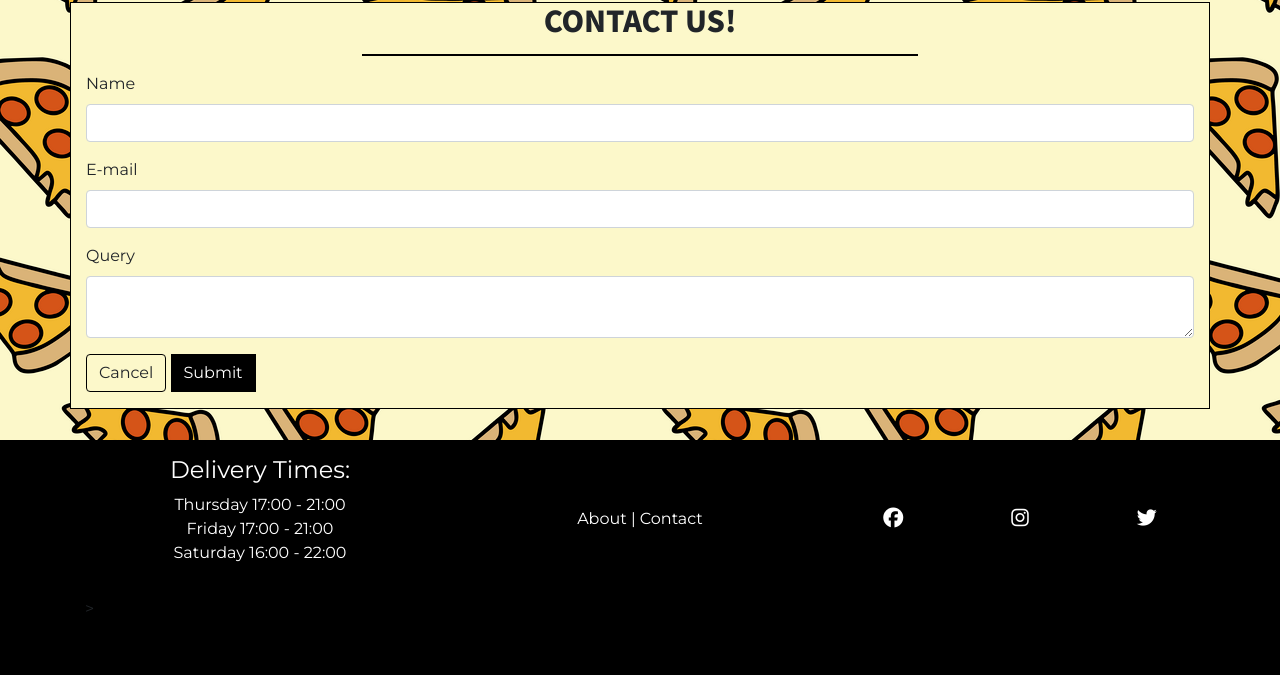
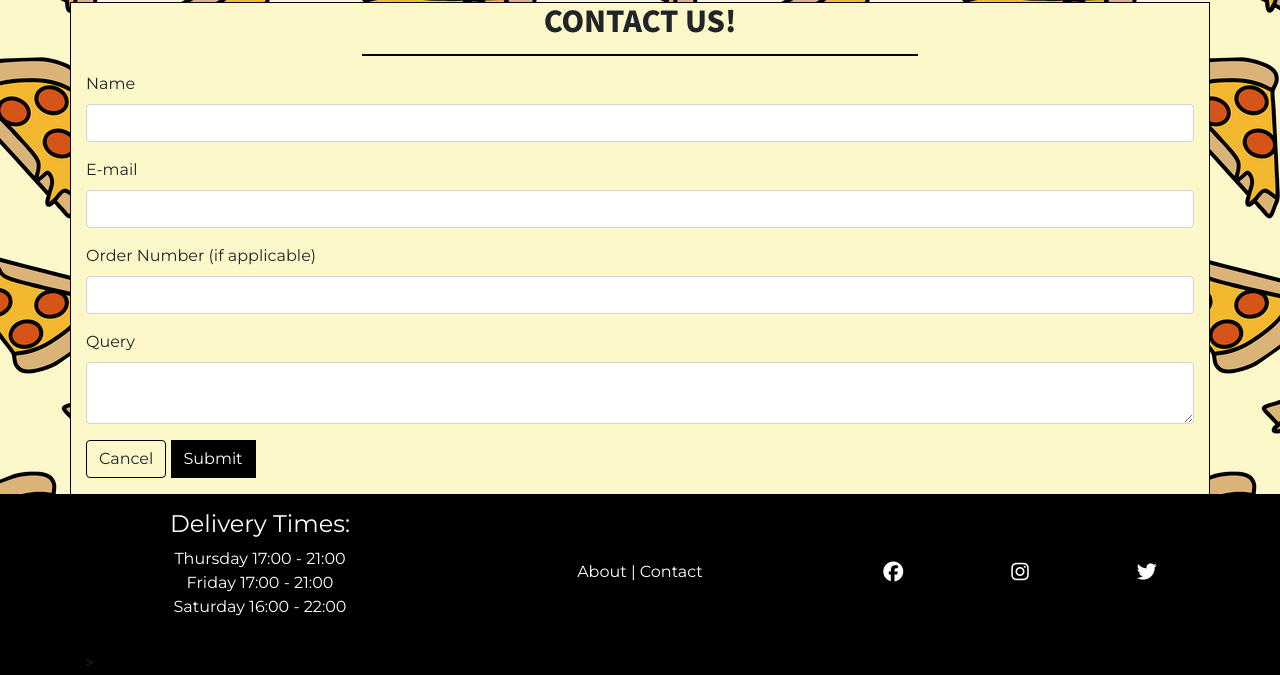
Before and after one commit to markj0hnst0n/pizza-delivery-place, a Django app: page /contact/ in a window 1280 px wide. Shown: the part 179-854 px from the top of the page. Before the commit the page ends 791 px from the top, so only its background shows below. Run offline with Django 3.2, Linux system fonts and the light colour scheme; some libraries are stand-ins or nearby versions.

Commit message:
contact function completed

```diff
--- a/home/templates/home/contact.html
+++ b/home/templates/home/contact.html
@@ -24,6 +24,10 @@
             <input class="form-control" id="email" type="email" name="email">
         </div>
         <div class="form-group">
+            <label for="order_number">Order Number (if applicable)</label>
+            <input class="form-control" id="order_number" type="number" name="order_number">
+        </div>
+        <div class="form-group">
             <label for="query">Query</label>
             <textarea class="form-control" id="query" name="query" aria-label="With textarea"></textarea>
         </div>
--- /dev/null
+++ b/home/templates/home/contact_emails/shop_contact_body.txt
@@ -0,0 +1,2 @@
+Customer Name: {{ user_name }}
+Customer Query: {{ query }}
--- /dev/null
+++ b/home/templates/home/contact_emails/shop_contact_subject_no_order.txt
@@ -0,0 +1 @@
+Customer Query
--- /dev/null
+++ b/home/templates/home/contact_emails/shop_contact_subject_order.txt
@@ -0,0 +1 @@
+Order: {{ order_number}} Query
--- a/home/views.py
+++ b/home/views.py
@@ -18,14 +18,37 @@
     """ Shows and allows user to sent contact form """
     if request.method == 'POST':
         user_email = request.POST.get("email")
-        subject = render_to_string(
-            'home/contact_emails/contact_email_subject.txt')
-        body = render_to_string(
-            'home/contact_emails/contact_email_body.txt')
+        user_name = request.POST.get("name")
+        query = request.POST.get("query")
+        order_number = request.POST.get("order_number")
+
+        if order_number == "":
+            shop_subject = render_to_string(
+            'home/contact_emails/shop_contact_subject_no_order.txt')
+        else:
+            shop_subject = render_to_string(
+            'home/contact_emails/shop_contact_subject_order.txt',
+            {'order_number': order_number})
+
+        shop_body = render_to_string(
+            'home/contact_emails/shop_contact_body.txt',
+            {'user_name': user_name, 'query': query})
+
+        customer_subject = render_to_string(
+            'home/contact_emails/contact_customer_confirmation_subject.txt')
+        customer_body = render_to_string(
+            'home/contact_emails/contact_customer_confirmation_body.txt')
 
         send_mail(
-            subject,
-            body,
+            shop_subject,
+            shop_body,
+            user_email,
+            [settings.DEFAULT_FROM_EMAIL]
+        )
+
+        send_mail(
+            customer_subject,
+            customer_body,
             settings.DEFAULT_FROM_EMAIL,
             [user_email]
         )
```
Also changed, not shown: README/testing/testing.md (+1 -1 lines), home/templates/home/contact_emails/contact_customer_confirmation_body.txt (renamed from home/templates/home/contact_emails/contact_email_body.txt), home/templates/home/contact_emails/contact_customer_confirmation_subject.txt (renamed from home/templates/home/contact_emails/contact_email_subject.txt).
